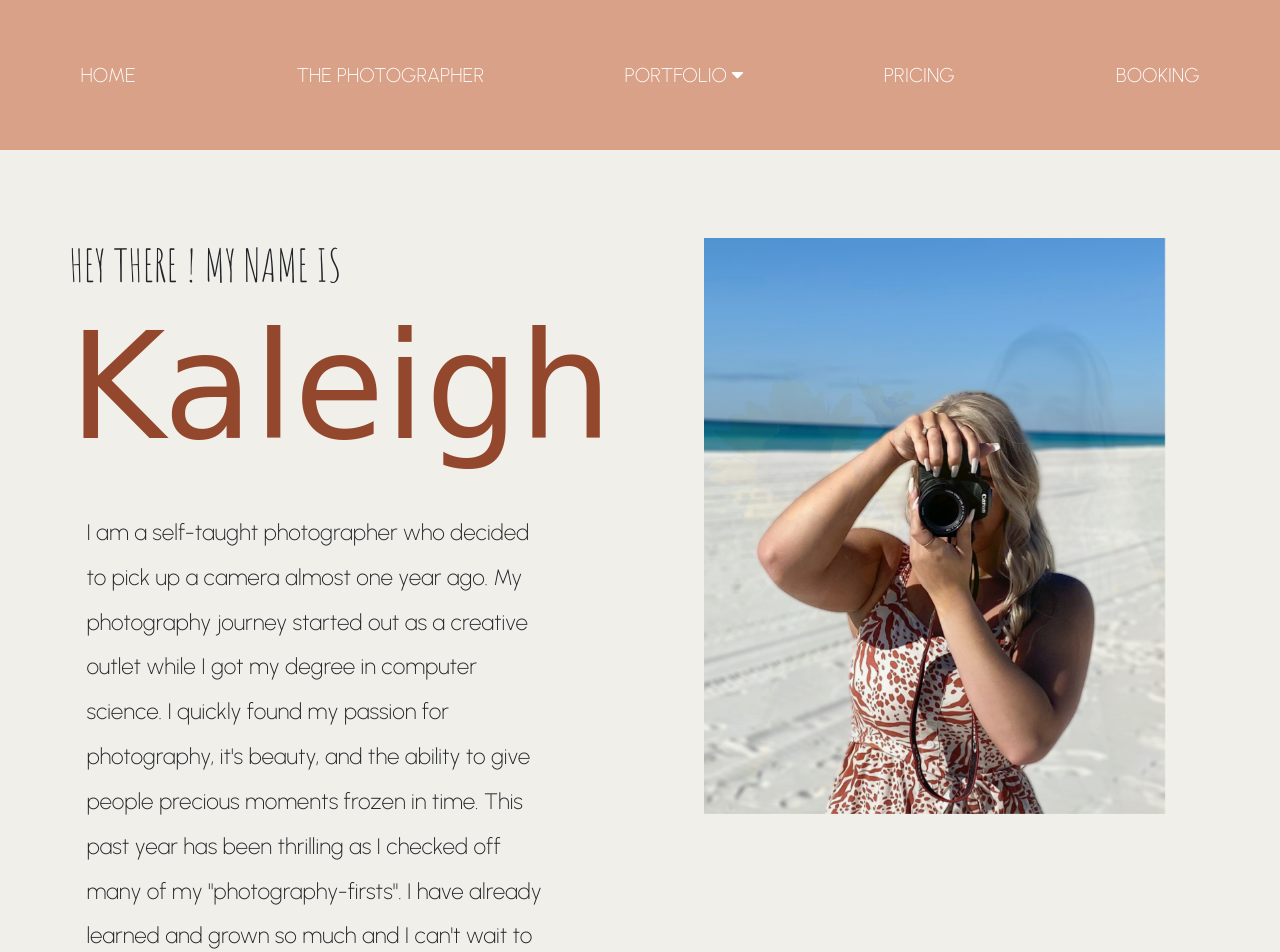
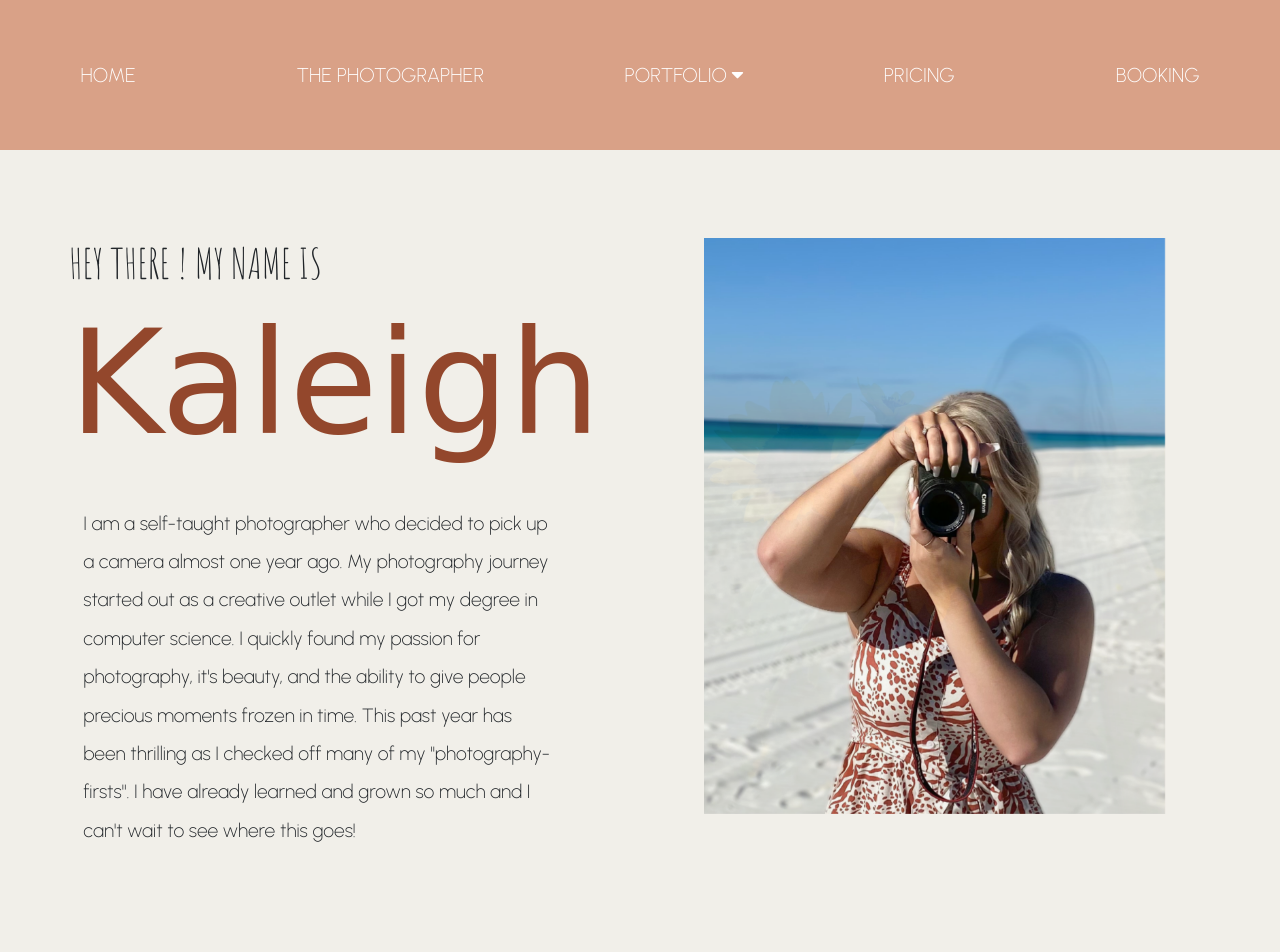
Before and after one commit to kczphotography/bykaleigh, a plain HTML site: page thephotographer.htm in a window 1280 px wide. Shown: the top 952 px of the page. Drawn offline with nearby package versions, Linux system fonts and the light colour scheme; a web font is replaced by a local one.

Commit message:
Update stylesheet.css

```diff
--- a/stylesheet.css
+++ b/stylesheet.css
@@ -193,7 +193,7 @@ p
 {
     width: 100%;
     text-align: left;
-    font-size: 280%;
+    font-size: 260%;
     font-family:'Amatic SC', cursive;
     line-height: 1;
     padding: 5px;
@@ -204,7 +204,7 @@ p
     padding: 5px;
     width: 100%;
     display: block;
-    font-size: 920%;
+    font-size: 900%;
     font-family: 'Qwitcher Grypen', cursive;
     color: rgb(147, 71, 44);
     line-height: 1;
@@ -213,7 +213,7 @@ p
 {
     text-align: left;
     display: block;
-    font-size: 140%;
+    font-size: 120%;
     font-family: 'Urbanist', sans-serif;
     line-height: 2;
     padding-top: 5px;
```
